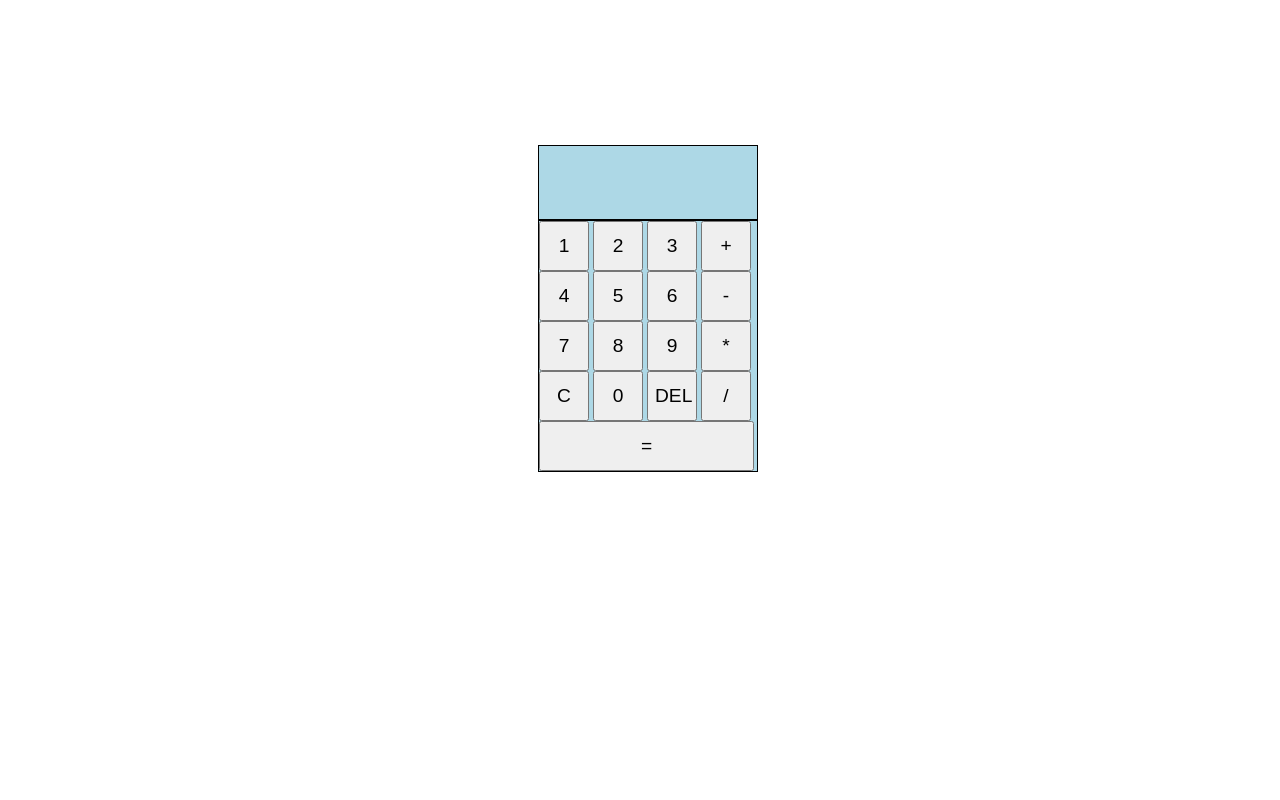
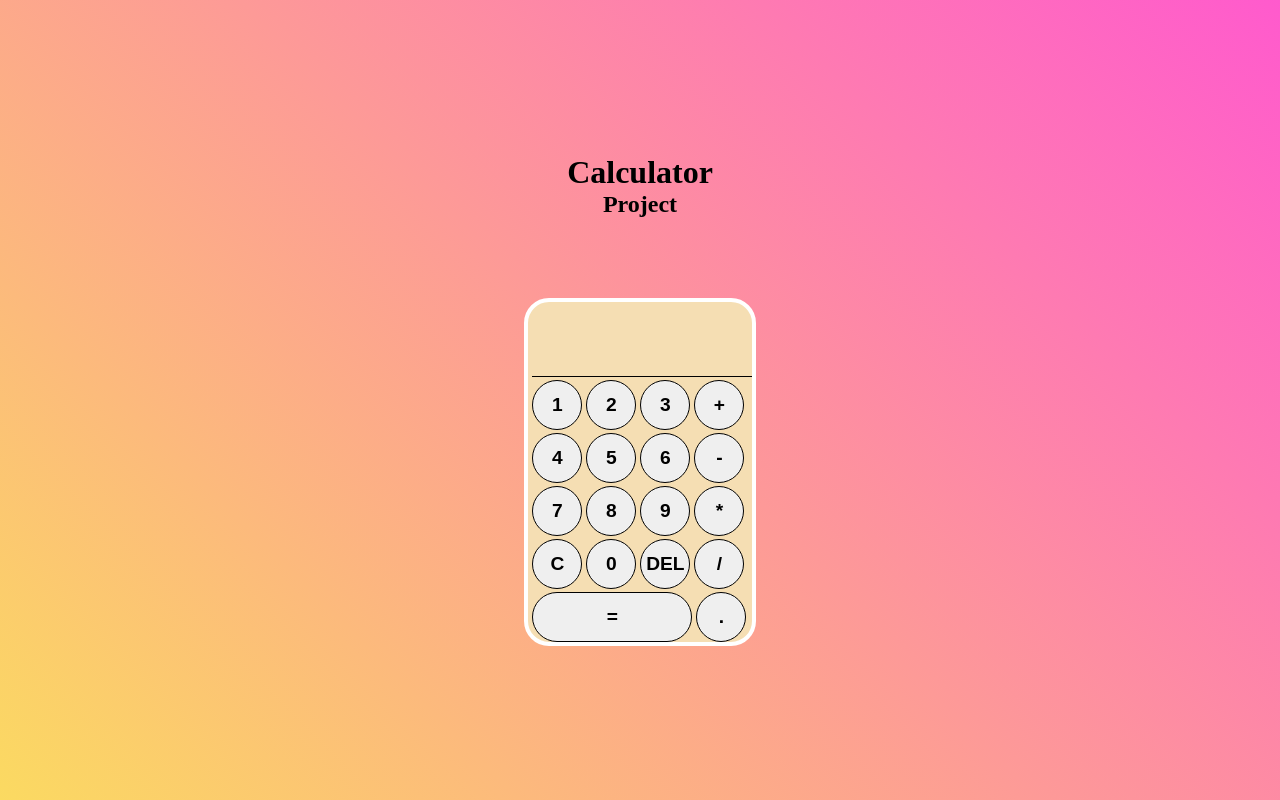
Before and after one commit to jipark92/Calculator-Project, a plain HTML site: page index.html in a window 1280 px wide. Drawn offline with Linux system fonts and the light colour scheme.

Commit message:
add deciumal button and style it

```diff
--- a/index.html
+++ b/index.html
@@ -9,7 +9,13 @@
     <script src="main.js" defer ></script>
 </head>
 <body>
+    <div class="project-title">
+        <h1>Calculator</h1>
+        <h2>Project</h2>
+    </div>
+
     <div class="container">
+
         <div class="display-container">
             <div class="prev-display"></div>
             <div class="curr-display"></div>
@@ -43,6 +49,9 @@
             <button class="operators" id="operators" value="/">/</button>
 
             <button class="equal-sign" value="=">=</button>
+
+            <button class="decimal-button" value=".">.</button>
+
         </div>
     </div>
 </body>
--- a/style.css
+++ b/style.css
@@ -1,37 +1,49 @@
+* {
+    margin: 0;
+    padding: 0;
+    box-sizing: border-box;
+    font-weight: 600;
+}
+
 body{
-    height: 75vh;
+    height: 100vh;
     width: 100vw;
     display: flex;
+    flex-direction: column;
     justify-content: center;
     align-items: center;
+    background-image: linear-gradient(45deg, #FBDA61 0%, #FF5ACD 100%);
 }
 
 .container{
-  display: grid;
-  grid-template-columns: repeat(1, 220px);
-  grid-template-rows: repeat(1,minmax(50px,75px));
-  background-color: lightblue;
-
+    border: 4px solid white;
+    border-radius:  25px;
+    display: grid;
+    grid-template-columns: 220px;
+    grid-template-rows:  75px;
+    background-color: wheat;
+    padding-left: 0.3rem;;
+    min-height: 28%;
+    min-width: 220px;
 }
 
 .display-container {
-    border: 1px solid black;
     display: flex;
     flex-direction: column;
     align-items: flex-end;
     justify-content: center;
     font-size: 1.2rem;
-}
-
-.button-container {
-    border: 1px solid black;
-
+    padding: 1rem;
+    border-bottom: 1px solid black;
 }
 
 button {
+    border: 0.1rem solid black;
     height: 50px;
     width: 50px;
     font-size: 1.2rem;
+    margin-top: 0.2rem;
+    border-radius: 50px;
 }
 
 #operators:focus {
@@ -39,5 +51,10 @@ button {
 }
 
 .equal-sign {
-    width: 13.45rem;;
+    width: 10rem;;
 }
+
+.project-title{
+    margin-bottom: 5rem;
+    text-align: center;
+}
```
